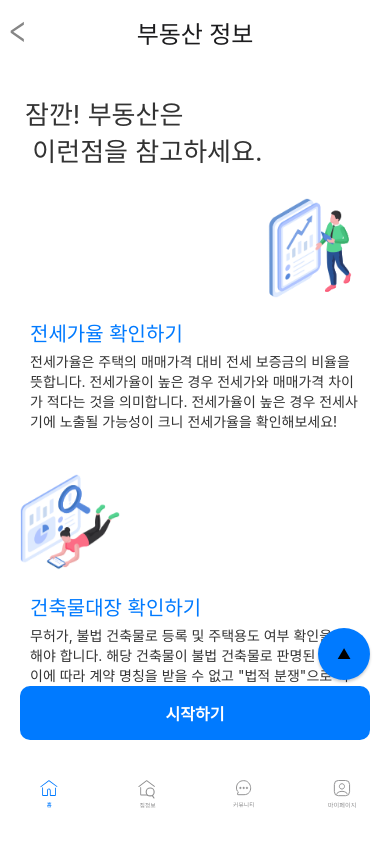
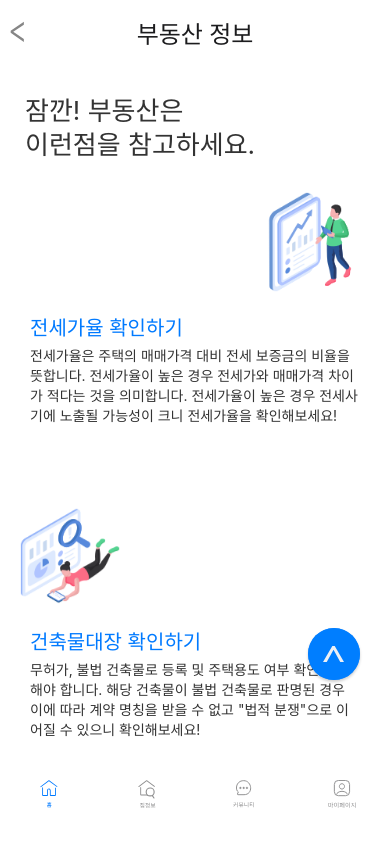
Before and after one commit to 9oormthon-univ/2024_DANPOONG_TEAM_44_FE, a React Native app: screen /RealEstateInfo in a window 390 px wide. Built offline with nearby package versions, Linux system fonts and the light colour scheme.

Commit message:
:recycle:[refactor]: 부동산 정보 MoveTop 아이콘 추가 및 로직 수정

```diff
--- a/src/assets/icons/iconSvg.js
+++ b/src/assets/icons/iconSvg.js
@@ -21,6 +21,13 @@ const leave = `
   </svg>
 `;
 
+const moveTop = `
+  <svg width="52" height="52" viewBox="0 0 52 52" fill="none" xmlns="http://www.w3.org/2000/svg">
+    <circle cx="26" cy="26" r="26" fill="#0080FF" fill-opacity="0.8"/>
+    <path d="M26.7247 18L24.3155 18L15 34L18.7342 34L25.4197 21.8862L25.6606 21.8862L32.2658 34L36 34L26.7247 18Z" fill="#EDF0F5"/>
+  </svg>
+`;
+
 export const BackIcon = ({ onPress }) => (
   <SvgXml xml={back} onPress={onPress} />
 );
@@ -30,6 +37,8 @@ export const WriteIcon = ({ onPress }) => (
 export const LeaveIcon = ({ onPress }) => (
   <SvgXml xml={leave} onPress={onPress} />
 );
+
+export const MoveTopIcon = () => <SvgXml xml={moveTop} />;
 
 BackIcon.propTypes = {
   onPress: PropTypes.func.isRequired,
--- a/src/screens/home/RealEstateInfo.jsx
+++ b/src/screens/home/RealEstateInfo.jsx
@@ -1,11 +1,18 @@
 import React, { useRef } from 'react';
-import { View, Text, StyleSheet, Image, TouchableOpacity, ScrollView } from 'react-native';
+import {
+  View,
+  Text,
+  StyleSheet,
+  Image,
+  TouchableOpacity,
+  ScrollView,
+} from 'react-native';
 import { useNavigation } from '@react-navigation/native';
+import { MoveTopIcon } from '../../assets/icons/iconSvg';
 
 const RealEstateInfo = () => {
   const scrollViewRef = useRef(null); // ScrollView에 대한 ref 생성
   const navigation = useNavigation();
-
 
   const scrollToTop = () => {
     // ScrollView의 ref를 사용하여 위로 스크롤
@@ -17,8 +24,13 @@ const RealEstateInfo = () => {
 
   return (
     <View style={styles.container}>
-      <ScrollView contentContainerStyle={styles.scrollContainer}>
-        <Text style={styles.title}>잠깐! 부동산은{"\n"} 이런점을 참고하세요.</Text>
+      <ScrollView
+        ref={scrollViewRef} // ref 연결
+        contentContainerStyle={styles.scrollContainer}
+      >
+        <Text style={styles.title}>
+          잠깐! 부동산은{'\n'}이런점을 참고하세요.
+        </Text>
 
         <Image
           source={require('../../assets/images/home/realestateinfo/RealEstateInfo1.png')} // 전세가율 확인하기 이미지
@@ -28,7 +40,10 @@ const RealEstateInfo = () => {
           <View style={styles.textContainer}>
             <Text style={styles.infoTitle}>전세가율 확인하기</Text>
             <Text style={styles.infoText}>
-              전세가율은 주택의 매매가격 대비 전세 보증금의 비율을 뜻합니다. 전세가율이 높은 경우 전세가와 매매가격 차이가 적다는 것을 의미합니다. 전세가율이 높은 경우 전세사기에 노출될 가능성이 크니 전세가율을 확인해보세요!
+              전세가율은 주택의 매매가격 대비 전세 보증금의 비율을 뜻합니다.
+              전세가율이 높은 경우 전세가와 매매가격 차이가 적다는 것을
+              의미합니다. 전세가율이 높은 경우 전세사기에 노출될 가능성이 크니
+              전세가율을 확인해보세요!
             </Text>
           </View>
         </View>
@@ -41,7 +56,9 @@ const RealEstateInfo = () => {
           <View style={styles.textContainer}>
             <Text style={styles.infoTitle}>건축물대장 확인하기</Text>
             <Text style={styles.infoText}>
-              무허가, 불법 건축물로 등록 및 주택용도 여부 확인을 꼭 해야 합니다. 해당 건축물이 불법 건축물로 판명된 경우 이에 따라 계약 명칭을 받을 수 없고 "법적 분쟁"으로 이어질 수 있으니 확인해보세요!
+              무허가, 불법 건축물로 등록 및 주택용도 여부 확인을 꼭 해야 합니다.
+              해당 건축물이 불법 건축물로 판명된 경우 이에 따라 계약 명칭을 받을
+              수 없고 &quot;법적 분쟁&quot;으로 이어질 수 있으니 확인해보세요!
             </Text>
           </View>
         </View>
@@ -54,7 +71,14 @@ const RealEstateInfo = () => {
           <View style={styles.textContainer}>
             <Text style={styles.infoTitle}>등기부등본 확인하기</Text>
             <Text style={styles.infoText}>
-            임차주택의 근저당, 과다한 대출 여부를 확인할 필요가 있어요. 해당 부동산의 소유권자가 대출금을 갚지 못해서 해당 부동산이 경매로 넘어가게 되면 은행의 근저당권이 ‘ 전세금을 우선 변제 ‘ 하는 경우가 있기 때문에 임차인은 ‘ 보험금을 잃을 위험 ‘ 이 있습니다. 또한 ‘ 전세권 우선 순위’를 확인하여 우선 변제 순위를 확인해봐야해요. 만약 ‘선순위 근저당권’ + ‘채권’ &gt; ‘주택 매매 가격’ 이라면 주택이 팔려도 근저당 및 채권을 돌려줄 수 없으니 주의해야해요!            </Text>
+              임차주택의 근저당, 과다한 대출 여부를 확인할 필요가 있어요. 해당
+              부동산의 소유권자가 대출금을 갚지 못해서 해당 부동산이 경매로
+              넘어가게 되면 은행의 근저당권이 ‘ 전세금을 우선 변제 ‘ 하는 경우가
+              있기 때문에 임차인은 ‘ 보험금을 잃을 위험 ‘ 이 있습니다. 또한 ‘
+              전세권 우선 순위’를 확인하여 우선 변제 순위를 확인해봐야해요. 만약
+              ‘선순위 근저당권’ + ‘채권’ &gt; ‘주택 매매 가격’ 이라면 주택이
+              팔려도 근저당 및 채권을 돌려줄 수 없으니 주의해야해요!{' '}
+            </Text>
           </View>
         </View>
 
@@ -66,21 +90,26 @@ const RealEstateInfo = () => {
           <View style={styles.textContainer}>
             <Text style={styles.infoTitle}>공인중개사 및 집주인 확인하기</Text>
             <Text style={styles.infoText}>
-            최근 전세사기 피해 중 공인중개사와 피의자의 공모로 발생한 경우가 다수 발생하고 있습니다. 개업한 공인중개사가 자격 등록 후 정상영업 중인지 확인 하며 계약 당사자가 등기부등본 ,건축물대장 상 소유자와 동일한지 신분 확인을 해보세요!            </Text>
+              최근 전세사기 피해 중 공인중개사와 피의자의 공모로 발생한 경우가
+              다수 발생하고 있습니다. 개업한 공인중개사가 자격 등록 후 정상영업
+              중인지 확인 하며 계약 당사자가 등기부등본 ,건축물대장 상 소유자와
+              동일한지 신분 확인을 해보세요!{' '}
+            </Text>
           </View>
         </View>
-      </ScrollView>
 
-      <TouchableOpacity style={styles.button} onPress={() => navigation.navigate('BuildingRegister') }>
+        <TouchableOpacity
+          style={styles.button}
+          onPress={() => navigation.navigate('BuildingRegister')}
+        >
           <Text style={styles.buttonText}>시작하기</Text>
         </TouchableOpacity>
-
+      </ScrollView>
 
       {/* 상단으로 이동 버튼 */}
       <TouchableOpacity style={styles.scrollTopButton} onPress={scrollToTop}>
-        <Text style={styles.scrollTopButtonText}>▲</Text>
+        <MoveTopIcon />
       </TouchableOpacity>
-
     </View>
   );
 };
@@ -100,16 +129,16 @@ const styles = StyleSheet.create({
     fontSize: 26,
     marginBottom: 20,
     marginTop: 20,
-    marginLeft:5,
+    marginLeft: 5,
     color: '#333',
     textAlign: 'left',
-    alignSelf:'flex-start'
+    alignSelf: 'flex-start',
+    lineHeight: 34,
   },
   infoSection: {
     flexDirection: 'row',
-    marginBottom: 20,
+    marginBottom: 60,
     padding: 10,
-    // backgroundColor: '#F8F9FA',
     borderRadius: 10,
     alignItems: 'center',
   },
@@ -117,15 +146,15 @@ const styles = StyleSheet.create({
     width: 100,
     height: 100,
     marginRight: 10,
-    alignSelf:'flex-end',
-    marginTop:10,
+    alignSelf: 'flex-end',
+    marginTop: 10,
   },
   icon2: {
     width: 100,
     height: 100,
     marginRight: 10,
-    marginTop:10,
-    alignSelf:'flex-start'
+    marginTop: 10,
+    alignSelf: 'flex-start',
   },
   textContainer: {
     flex: 1,
@@ -146,8 +175,7 @@ const styles = StyleSheet.create({
     paddingVertical: 15,
     alignItems: 'center',
     justifyContent: 'center',
-    borderRadius: 10,
-    marginHorizontal: 20,
+    borderRadius: 30,
     marginBottom: 20,
   },
   buttonText: {
@@ -158,7 +186,7 @@ const styles = StyleSheet.create({
   scrollTopButton: {
     position: 'absolute',
     bottom: 80,
-    right: 20,
+    right: 30,
     width: 52,
     height: 52,
     borderRadius: 26,
@@ -171,9 +199,4 @@ const styles = StyleSheet.create({
     shadowRadius: 3,
     elevation: 5,
   },
-  scrollTopIcon: {
-    width: 24,
-    height: 24,
-    tintColor: '#fff', // 아이콘 색상 조정
-  },
 });
```
Lines whose indentation alone changed are shown as unchanged.
